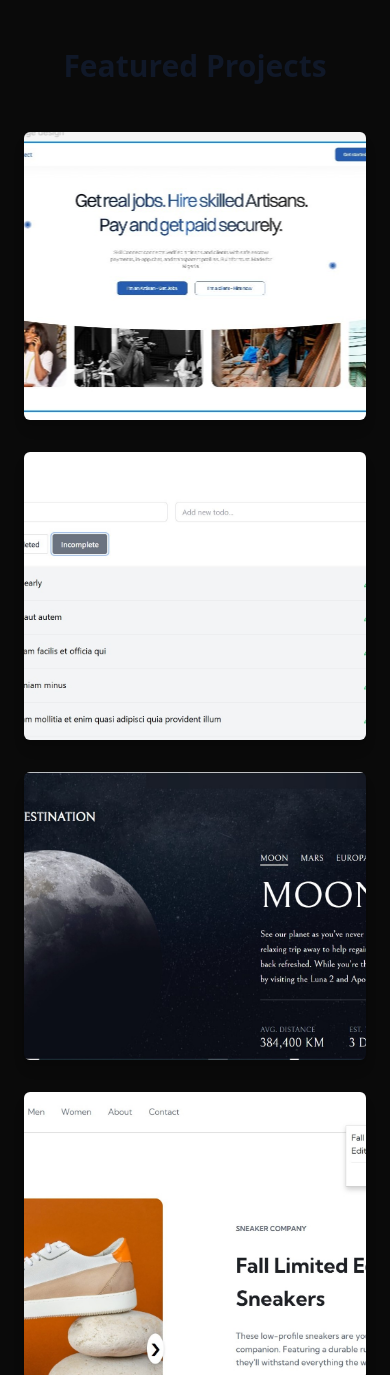
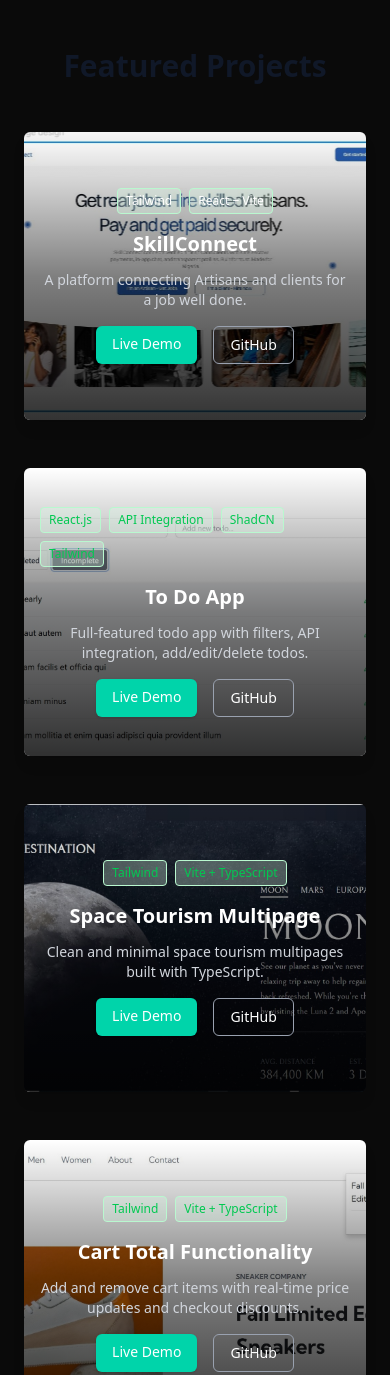
Before and after one commit to your-fav-tech-girl/Funmilola-portfolio, a website built with Vite: page index.html in a window 390 px wide. Shown: the part 2980-4355 px from the top of the page. Built offline with nearby package versions, Linux system fonts and the light colour scheme.

Commit message:
more edit

```diff
--- a/index.html
+++ b/index.html
@@ -329,8 +329,6 @@
     </section>
 
     <!-- Tech Stack Section -->
-
-    <!-- Tech Stack Section -->
     <section data-aos="fade-down" id="stacks" class="py-20 bg-[--dark]">
       <div class="max-w-6xl mx-auto px-6 md:px-12 lg:px-20">
         <h2
@@ -449,32 +447,40 @@
     </section>
 
     <!-- Projects Section -->
-    <section data-aos="zoom-in" id="projects" class="py-20 bg-[var(--dark)]">
+    <section id="projects" class="py-20 bg-[var(--dark)]">
       <div class="max-w-6xl mx-auto px-6 md:px-12 lg:px-20">
         <h2
           class="text-3xl md:text-4xl font-bold mb-12 text-gray-900 dark:text-white text-center"
+          data-aos="fade-down"
         >
           Featured Projects
         </h2>
 
-        <div class="grid gap-8 sm:grid-cols-2 lg:grid-cols-2 xl:grid-cols-2">
+        <div
+          class="grid gap-8 gap-y-12 sm:grid-cols-2 lg:grid-cols-2 xl:grid-cols-2"
+        >
           <!-- Project 1 -->
-          <div class="relative group rounded-md overflow-hidden shadow-lg">
+          <div
+            tabindex="0"
+            class="relative group rounded-md overflow-hidden shadow-lg"
+            data-aos="fade-up"
+            data-aos-delay="100"
+          >
             <img
               src="/assets/20250722_215116.jpg"
               alt="SkillConnect Project"
               class="w-full h-72 object-cover transition-transform duration-500 group-hover:scale-110"
             />
             <div
-              class="absolute inset-0 bg-black/70 flex flex-col justify-center items-center text-center px-4 opacity-0 group-hover:opacity-100 transition-opacity duration-500"
+              class="absolute inset-0 bg-gradient-to-t from-black/80 via-black/50 to-transparent flex flex-col justify-center items-center text-center px-4 opacity-100 sm:opacity-0 sm:group-hover:opacity-100 transition-opacity duration-500"
             >
               <div class="flex flex-wrap gap-2 mb-4">
                 <span
-                  class="px-2 py-1 bg-green-100/30 text-green-500 border border-green-200 rounded text-xs font-medium"
+                  class="px-2 py-1 bg-green-100/30 text-white border border-green-200 rounded text-xs font-medium"
                   >Tailwind</span
                 >
                 <span
-                  class="px-2 py-1 bg-green-100/30 text-green-500 border border-green-200 rounded text-xs font-medium"
+                  class="px-2 py-1 bg-green-100/30 text-white border border-green-200 rounded text-xs font-medium"
                   >React + Vite</span
                 >
               </div>
@@ -488,13 +494,13 @@
                 <a
                   href="https://skillconn.vercel.app/"
                   target="_blank"
-                  class="px-4 py-2 bg-[#00d4aa] text-white text-sm rounded-md shadow hover:bg-[#00b894] transition"
+                  class="px-4 py-2 bg-[#00d4aa] text-white text-sm rounded-md shadow hover:scale-105 hover:shadow-lg transition-transform duration-300"
                   >Live Demo</a
                 >
                 <a
                   href="https://github.com/your-fav-tech-girl/skillconn.git"
                   target="_blank"
-                  class="px-4 py-2 border border-gray-400 text-white text-sm rounded-md hover:bg-gray-700 transition"
+                  class="px-4 py-2 border border-gray-400 text-white text-sm rounded-md hover:bg-gray-700 hover:scale-105 transition-transform duration-300"
                   >GitHub</a
                 >
               </div>
@@ -502,14 +508,19 @@
           </div>
 
           <!-- Project 2 -->
-          <div class="relative group rounded-md overflow-hidden shadow-lg">
+          <div
+            tabindex="0"
+            class="relative group rounded-md overflow-hidden shadow-lg"
+            data-aos="fade-up"
+            data-aos-delay="200"
+          >
             <img
               src="/assets/20250915_195256.jpg"
               alt="Todo App Project"
               class="w-full h-72 object-cover transition-transform duration-500 group-hover:scale-110"
             />
             <div
-              class="absolute inset-0 bg-black/70 flex flex-col justify-center items-center text-center px-4 opacity-0 group-hover:opacity-100 transition-opacity duration-500"
+              class="absolute inset-0 bg-gradient-to-t from-black/80 via-black/50 to-transparent flex flex-col justify-center items-center text-center px-4 opacity-100 sm:opacity-0 sm:group-hover:opacity-100 transition-opacity duration-500"
             >
               <div class="flex flex-wrap gap-2 mb-4">
                 <span
@@ -538,13 +549,13 @@
                 <a
                   href="https://todo-app-exam-project.vercel.app/"
                   target="_blank"
-                  class="px-4 py-2 bg-[#00d4aa] text-white text-sm rounded-md shadow hover:bg-[#00b894] transition"
+                  class="px-4 py-2 bg-[#00d4aa] text-white text-sm rounded-md shadow hover:scale-105 hover:shadow-lg transition-transform duration-300"
                   >Live Demo</a
                 >
                 <a
                   href="https://github.com/your-fav-tech-girl/Todo-App-Exam-Project.git"
                   target="_blank"
-                  class="px-4 py-2 border border-gray-400 text-white text-sm rounded-md hover:bg-gray-700 transition"
+                  class="px-4 py-2 border border-gray-400 text-white text-sm rounded-md hover:bg-gray-700 hover:scale-105 transition-transform duration-300"
                   >GitHub</a
                 >
               </div>
@@ -552,14 +563,19 @@
           </div>
 
           <!-- Project 3 -->
-          <div class="relative group rounded-md overflow-hidden shadow-lg">
+          <div
+            tabindex="0"
+            class="relative group rounded-md overflow-hidden shadow-lg"
+            data-aos="fade-up"
+            data-aos-delay="300"
+          >
             <img
               src="/assets/20250915_195039.jpg"
               alt="Space Tourism Project"
               class="w-full h-72 object-cover transition-transform duration-500 group-hover:scale-110"
             />
             <div
-              class="absolute inset-0 bg-black/70 flex flex-col justify-center items-center text-center px-4 opacity-0 group-hover:opacity-100 transition-opacity duration-500"
+              class="absolute inset-0 bg-gradient-to-t from-black/80 via-black/50 to-transparent flex flex-col justify-center items-center text-center px-4 opacity-100 sm:opacity-0 sm:group-hover:opacity-100 transition-opacity duration-500"
             >
               <div class="flex flex-wrap gap-2 mb-4">
                 <span
@@ -582,13 +598,13 @@
                 <a
                   href="https://space-task-vwak.vercel.app/"
                   target="_blank"
-                  class="px-4 py-2 bg-[#00d4aa] text-white text-sm rounded-md shadow hover:bg-[#00b894] transition"
+                  class="px-4 py-2 bg-[#00d4aa] text-white text-sm rounded-md shadow hover:scale-105 hover:shadow-lg transition-transform duration-300"
                   >Live Demo</a
                 >
                 <a
                   href="https://github.com/your-fav-tech-girl/space-task.git"
                   target="_blank"
-                  class="px-4 py-2 border border-gray-400 text-white text-sm rounded-md hover:bg-gray-700 transition"
+                  class="px-4 py-2 border border-gray-400 text-white text-sm rounded-md hover:bg-gray-700 hover:scale-105 transition-transform duration-300"
                   >GitHub</a
                 >
               </div>
@@ -596,14 +612,19 @@
           </div>
 
           <!-- Project 4 -->
-          <div class="relative group rounded-md overflow-hidden shadow-lg">
+          <div
+            tabindex="0"
+            class="relative group rounded-md overflow-hidden shadow-lg"
+            data-aos="fade-up"
+            data-aos-delay="400"
+          >
             <img
               src="/assets/ooo.jpg"
               alt="Cart Functionality Project"
               class="w-full h-72 object-cover transition-transform duration-500 group-hover:scale-110"
             />
             <div
-              class="absolute inset-0 bg-black/70 flex flex-col justify-center items-center text-center px-4 opacity-0 group-hover:opacity-100 transition-opacity duration-500"
+              class="absolute inset-0 bg-gradient-to-t from-black/80 via-black/50 to-transparent flex flex-col justify-center items-center text-center px-4 opacity-100 sm:opacity-0 sm:group-hover:opacity-100 transition-opacity duration-500"
             >
               <div class="flex flex-wrap gap-2 mb-4">
                 <span
@@ -626,13 +647,13 @@
                 <a
                   href="https://e-comm-cart-tawny.vercel.app/"
                   target="_blank"
-                  class="px-4 py-2 bg-[#00d4aa] text-white text-sm rounded-md shadow hover:bg-[#00b894] transition"
+                  class="px-4 py-2 bg-[#00d4aa] text-white text-sm rounded-md shadow hover:scale-105 hover:shadow-lg transition-transform duration-300"
                   >Live Demo</a
                 >
                 <a
                   href="https://github.com/your-fav-tech-girl/e-comm-cart.git"
                   target="_blank"
-                  class="px-4 py-2 border border-gray-400 text-white text-sm rounded-md hover:bg-gray-700 transition"
+                  class="px-4 py-2 border border-gray-400 text-white text-sm rounded-md hover:bg-gray-700 hover:scale-105 transition-transform duration-300"
                   >GitHub</a
                 >
               </div>
```
